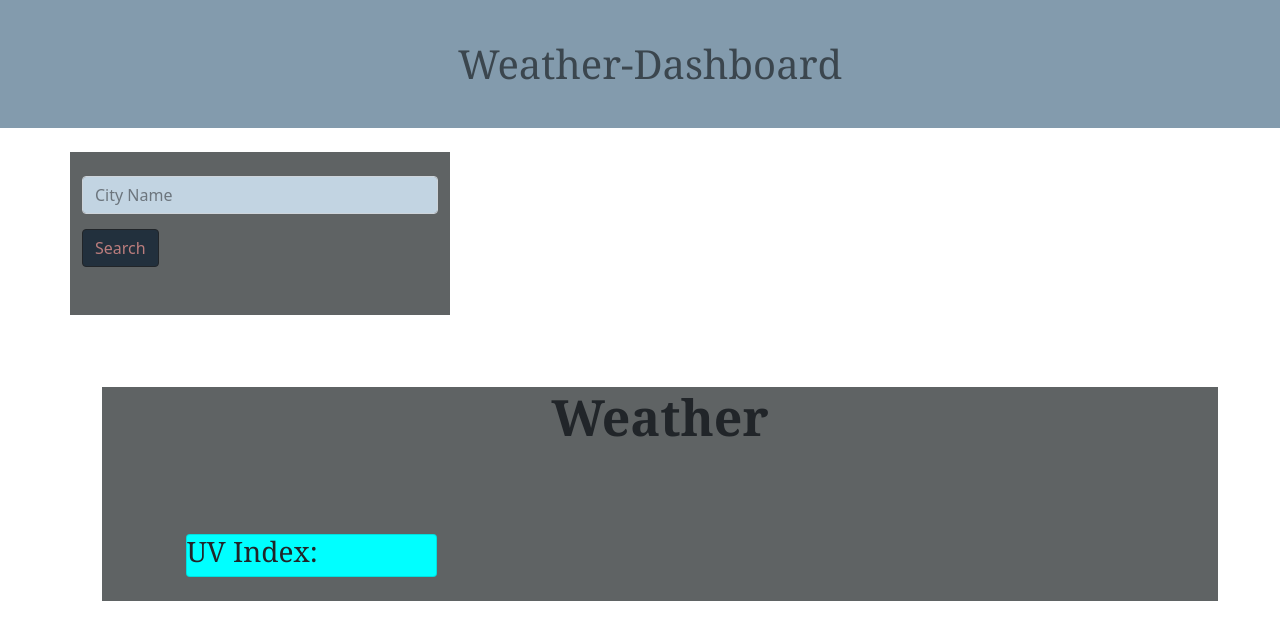
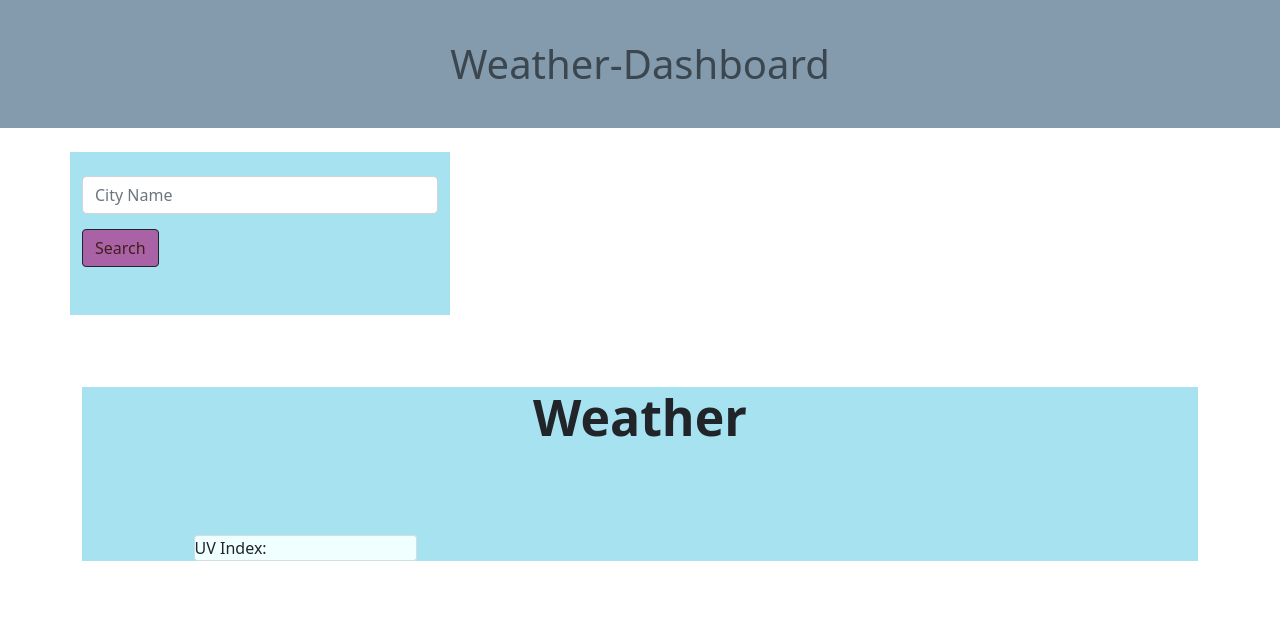
Before and after one commit to kajalpatel20/Weather-Dashboard, a plain HTML site: page index.html in a window 1280 px wide. Drawn offline with nearby package versions, Linux system fonts and the light colour scheme.

Commit message:
add uvindex

```diff
--- a/css/style.css
+++ b/css/style.css
@@ -1,24 +1,17 @@
 
-.container-fluid {
-    font-family: Georgia, serif;
-    font-weight: bolder;
-    font-size: 15px;
-    margin-left: 20px;
-
-}
 .myh2 {
     font-weight: bolder;
     font-size: 50px;
 }
 
 .searchSection, .display {
-    background-color: rgb(95, 99, 100);
+    background-color: rgb(167, 226, 241);
 
 }
-.card {
-    margin-left: 7.5%;
+.card{
+    margin-left: 10%;
     margin-right: 70%;
-    background-color: aqua;
+    background-color:azure;
 }
 .forecastCard {
     margin-top: 30px;
@@ -26,25 +19,25 @@
     margin-left: 50%;
     height: 200px;
     width: 200px;
-    background-color: aqua;
+    background-color: azure;
     font-size: larger;
 }
 .myBtn {
-    background-color: rgb(34, 48, 61);
-    color: rgb(187, 125, 125);
+    background-color: rgb(168, 98, 165);
+    color: rgb(66, 31, 31);
     margin-top: 15px;
 }
 .low {
-    background-color: rgb(202, 230, 176);
+    background-color: rgb(120, 161, 82);
     padding: 10px;
 }
 
 .moderate {
-    background-color: rgb(245, 212, 26);
+    background-color: rgb(245, 179, 26);
     padding: 10px;
 }
 
 .high {
-    background-color: rgb(197, 81, 13);
+    background-color: rgb(224, 97, 24);
     padding: 10px;
 }
--- a/index.html
+++ b/index.html
@@ -33,7 +33,7 @@
       <section class="col-4 solid-border-dark border-dark mt-4 mb-4 searchSection">
 
         <section class="display mb-4 mt-4">
-          <input class="form-control" type="search" id="cityNameInput" placeholder="City Name" aria-label="Search"style="background-color: #c2d4e2;">
+          <input class="form-control" type="search" id="cityNameInput" placeholder="City Name" aria-label="Search">
           <button class="btn myBtn btn-dark" id="searchButton" type="submit">Search</button>
         </section>
         <section class="mb-4 mt-4">
@@ -43,17 +43,19 @@
           </section>
         </section>
       </section>
-<div class="container-fluid">
+<div class="container">
+
       <div class="display col-12 solid-border-dark border-dark mt-4 mb-4 displaySection">
+
         <h1 class="myh2 text-center mt-5 mb-5">Weather</h1>
         <section id="cityCurrent"></section>
+        <div class="card">
+          <div>UV Index: <span id="uvi"></span></div>
+        </div>
         <div class="row forecast"></div>
-        <div class="card">
-          <h3>UV Index: <span id="uvI"></span></h3>
-        </div>
         <section>
           <section id="Heading"></section>
-          <search class="Forecast row row-cols-1 row-cols-md-4 justify-content-center"></search>
+
         </section>
       </div>
     </div>
--- a/js/script.js
+++ b/js/script.js
@@ -1,7 +1,10 @@
+      var cityName = []
 $(document).ready(function () {
+
+      savedSearch()
       var apiKey = "05ec9aa2523ccea7033d8fff74205311";
 
-      var theCity = $("<p>").addClass("theCity myh1");
+      var theCity = $("<p>").addClass("theCity");
       $("#cityCurrent").append(theCity);
 
       var theDate = $("<p>").addClass("theDate")
@@ -10,13 +13,11 @@ $(document).ready(function () {
       var icon = $("<img>").addClass("theIcon");
       $("#cityCurrent").append(icon);
 
-      var forecastHeading = $("<p>").addClass("h3 myh1 text-center mt-4 forecastHeading");
+      var forecastHeading = $("<p>").addClass("h3 text-center mt-4 forecastHeading");
       $("#Heading").append(forecastHeading);
-
 
       var uviIndex = $("<p>").addClass("uvI");
       var uviIndicator = $("<span>").addClass("uviIndicator");
-
       $("#cityCurrent").append(uviIndex);
       $("#cityCurrent").append(uviIndicator);
 
@@ -43,8 +44,8 @@ $(document).ready(function () {
                         var humidity = $("<p>").addClass("theHumidity").text("Humidity: " + data.main.humidity + "%");
                         var windSpeed = $("<p>").addClass("theWindSpeed").text("Wind Speed " + data.wind.speed + " MPH");
                         var title = $("<h2>").addClass("currentTitle").text(data.name);
-                         console.log("https://openweathermap.org/img/w/" + data.weather[0].icon )
-                        var img = $("<img>").attr("src", "https://openweathermap.org/img/w/" + data.weather[0].icon + ".png");
+                        // console.log("https://openweathermap.org/img/w/" + data.weather[0].icon )
+                        var img = $("<img>").attr("src", "https://openweathermap.org/img/wn/" + data.weather[0].icon + "@2x.png");
 
                         //append to card, append card to html
                         title.append(img)
@@ -59,18 +60,21 @@ $(document).ready(function () {
                         var lat = data.coord.lat
                         var lon = data.coord.lon
 
-                        var queryURL = "https://api.openweathermap.org/data/2.5/uvi?"+ lat + lon + "&appid=" + apiKey + "&units=imperial"
+                        var queryURL = "https://api.openweathermap.org/data/2.5/onecall?"+ "lat="+lat +"&lon="+ lon + "&units=imperial+&appid=05ec9aa2523ccea7033d8fff74205311"
                         $.ajax({
                               url: queryURL,
                               type: "GET",
                               dataType: "json",
                               success: function (data) {
-                                    $(".uvIndex").text("UV Index: " + data.main.uvI);
+                                    //console.log(data)
+                                    $(".uvIndex").text("UV Index: " + data.current.uvi);
+                                    console.log(data.current.uvi)
+                                    $(".uvi").append(card);
                                     //0-2 low, 3-7 moderate to warning, 8+ very high to extreme
-                                    if (data.main.uvI <= 2) {
+                                    if (data.current.uvi <= 2) {
                                           $(".uviIndicator").addClass("low")
                                           $(".uviIndicator").text("Low risk")
-                                    } else if (data.main.uvI > 2 == data.main.uvI < 8) {
+                                    } else if (data.current.uvi > 2 == data.current.uvi < 8) {
                                           $("uviIndicator").addClass("moderate")
                                           $("uviIndicator").text("Moderate risk")
                                     } else {
@@ -100,6 +104,7 @@ $(document).ready(function () {
                                     var day = $("<h4>").text(new Date(data.list[i].dt_txt).toLocaleDateString())
                                     var maxT = $("<p>").text("Temperature: " + data.list[i].main.temp_max + "F");
                                     var humid = $("<p>").text("Humidity: " + data.list[i].main.humidity + "%")
+
                                     card.append(day, maxT, humid);
                                     colDiv.append(card);
                                     $(".forecast").append(colDiv);
@@ -109,4 +114,15 @@ $(document).ready(function () {
             });
       }
 });
-      searchButton.addEventListener('click', getCurrentWeather)
+      //searchButton.addEventListener('click', cityName)
+      function savedSearch(theCity) {
+            if (theCity !== "") {
+            if (cityName.indexOf(theCity) == -1) {
+              cityName.unshift(theCity);
+              if(cityName.length > 5) {
+                cityName.pop();
+              }
+              localStorage["cityName"] = JSON.stringify(cityName);
+            }
+          }
+          }
```
Also changed, not shown: 1 other file.
